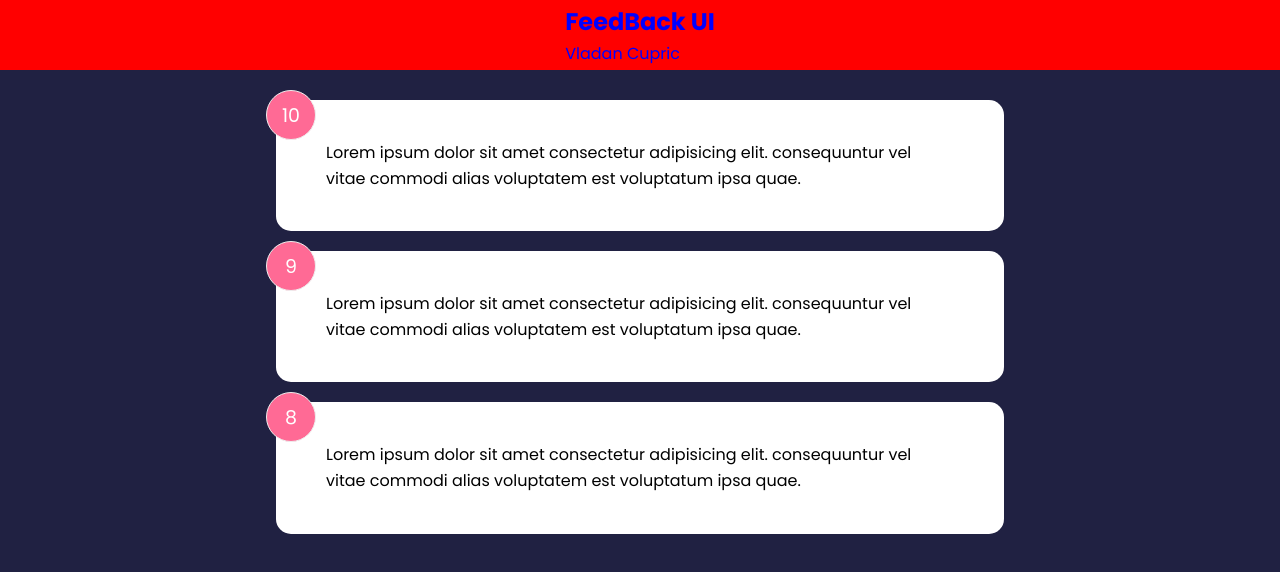
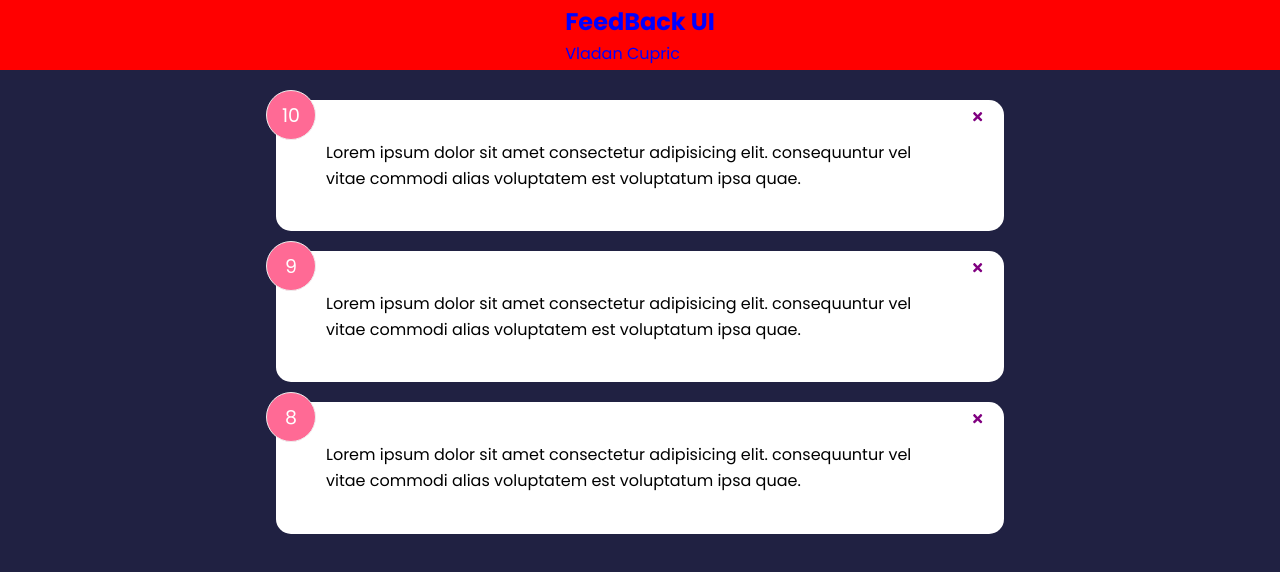
Before and after one commit to VladanStar/ReactTask, a React (Create React App) app in the folder feedback-app/: page / in a window 1280 px wide. Shown: the top 572 px of the page. Built offline with nearby package versions, Linux system fonts and the light colour scheme.

Commit message:
New commits

```diff
--- a/feedback-app/src/components/FeedbackItem.js
+++ b/feedback-app/src/components/FeedbackItem.js
@@ -1,13 +1,20 @@
+import {FaTimes} from "react-icons/fa"
 import React, {useState} from 'react';
 import Card from './shared/Card';
 
 const FeedbackItem = ({item}) => {
 
+ const handleClick =()=>{
 
+ }
 
     return (
     <Card reverse={false}>
         <div className="num-display">{item.rating}</div>
+        {/* <button  onClick={()=>{
+          console.log(item.id)
+        }} className="close"><FaTimes color="purple"/></button> */}
+             <button  onClick={handleClick} className="close"><FaTimes color="purple"/></button>
         <div className="text-display">{item.text}</div>
 
       </Card>
```
